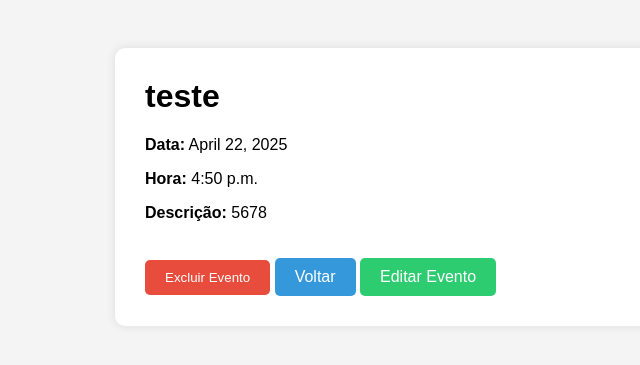
After one commit to GabrielAraujo578/Projeto2-G1, a Django app: page /evento/9/ in a window 1280 px wide. The commit adds this page. Shown: the top 365 px of the page, without its empty margins (245-885 px from the left). Run offline with Django 5.2, Linux system fonts and the light colour scheme; a user stored in the database is signed in; data comes from the database, SQL or seed files in the repository; both versions use the stored data as it was after the commit; some libraries are stand-ins or nearby versions.

Commit message:
Calendario completo

```diff
--- /dev/null
+++ b/solidare/portal/templates/detalhe_evento.html
@@ -0,0 +1,56 @@
+{% load static %}
+<!DOCTYPE html>
+<html lang="pt-br">
+<head>
+    <meta charset="UTF-8">
+    <title>Detalhes do Evento</title>
+    <style>
+        body {
+            font-family: Arial, sans-serif;
+            background-color: #f4f4f4;
+            padding: 40px;
+        }
+        .container {
+            background: white;
+            padding: 30px;
+            max-width: 500px;
+            margin: auto;
+            border-radius: 10px;
+            box-shadow: 0 0 10px rgba(0,0,0,0.1);
+        }
+        h1 {
+            margin-top: 0;
+        }
+        .btn {
+            padding: 10px 20px;
+            margin-top: 20px;
+            text-decoration: none;
+            display: inline-block;
+            border-radius: 5px;
+            color: white;
+            border: none;
+        }
+        .btn-delete {
+            background-color: #e74c3c;
+        }
+        .btn-back {
+            background-color: #3498db;
+        }
+    </style>
+</head>
+<body>
+    <div class="container">
+        <h1>{{ evento.titulo }}</h1>
+        <p><strong>Data:</strong> {{ evento.data }}</p>
+        <p><strong>Hora:</strong> {{ evento.hora }}</p>
+        <p><strong>Descrição:</strong> {{ evento.descricao }}</p>
+
+        <form method="post">
+            {% csrf_token %}
+            <button type="submit" class="btn btn-delete">Excluir Evento</button>
+            <a href="{% url 'calendario' %}" class="btn btn-back">Voltar</a>
+            <a href="{% url 'editar_evento' evento.id %}" class="btn btn-edit" style="background-color: #2ecc71;">Editar Evento</a>
+        </form>
+    </div>
+</body>
+</html>
--- a/solidare/portal/urls.py
+++ b/solidare/portal/urls.py
@@ -17,4 +17,6 @@ urlpatterns = [
     path('avisos/criar/', views.criar_aviso, name='criar_aviso'),
     path('calendario/', views.calendario, name='calendario'),
     path('adicionar-evento/', views.adicionar_evento, name='adicionar_evento'),
+    path('evento/<int:id>/', views.detalhe_evento, name='detalhe_evento'),
+    path('evento/<int:id>/editar/', views.editar_evento, name='editar_evento'),
 ]
--- a/solidare/portal/views.py
+++ b/solidare/portal/views.py
@@ -223,12 +223,16 @@ def calendario(request):
 
     # Transforma em JSON simples
     eventos_json = [
-        {
-            'dia': evento.data.day,
-            'hora': evento.hora.strftime('%I:%M%p').lower() if evento.hora else '',
-            'titulo': evento.titulo
-        } for evento in eventos
-    ]
+    {
+        'id': evento.id,
+        'dia': evento.data.day,
+        'mes': evento.data.month,
+        'ano': evento.data.year,
+        'hora': evento.hora.strftime('%H:%M') if evento.hora else '',
+        'titulo': evento.titulo
+    } for evento in eventos
+]
+
 
     context = {
         'eventos_json': mark_safe(json.dumps(eventos_json)),
@@ -245,8 +249,32 @@ def adicionar_evento(request):
         form = EventoCalendarioForm(request.POST, aluno=request.user)
         if form.is_valid():
             form.save()
-            return redirect('home')
+            return redirect('calendario')
     else:
         form = EventoCalendarioForm(initial={'data': data})
 
     return render(request, 'adicionar_evento.html', {'form': form})
+
+@login_required
+def detalhe_evento(request, id):
+    evento = get_object_or_404(EventoCalendario, id=id)
+
+    if request.method == 'POST':
+        evento.delete()
+        return redirect('calendario')
+
+    return render(request, 'detalhe_evento.html', {'evento': evento})
+
+@login_required
+def editar_evento(request, id):
+    evento = get_object_or_404(EventoCalendario, id=id)
+
+    if request.method == 'POST':
+        form = EventoCalendarioForm(request.POST, instance=evento, aluno=request.user)
+        if form.is_valid():
+            form.save()
+            return redirect('detalhe_evento', id=evento.id)
+    else:
+        form = EventoCalendarioForm(instance=evento)
+
+    return render(request, 'editar_evento.html', {'form': form, 'evento': evento})
```
Also changed, not shown: solidare/portal/templates/calendario.html (+13 -6 lines), solidare/portal/templates/editar_evento.html (added, +98 -0 lines), solidare/db.sqlite3.
